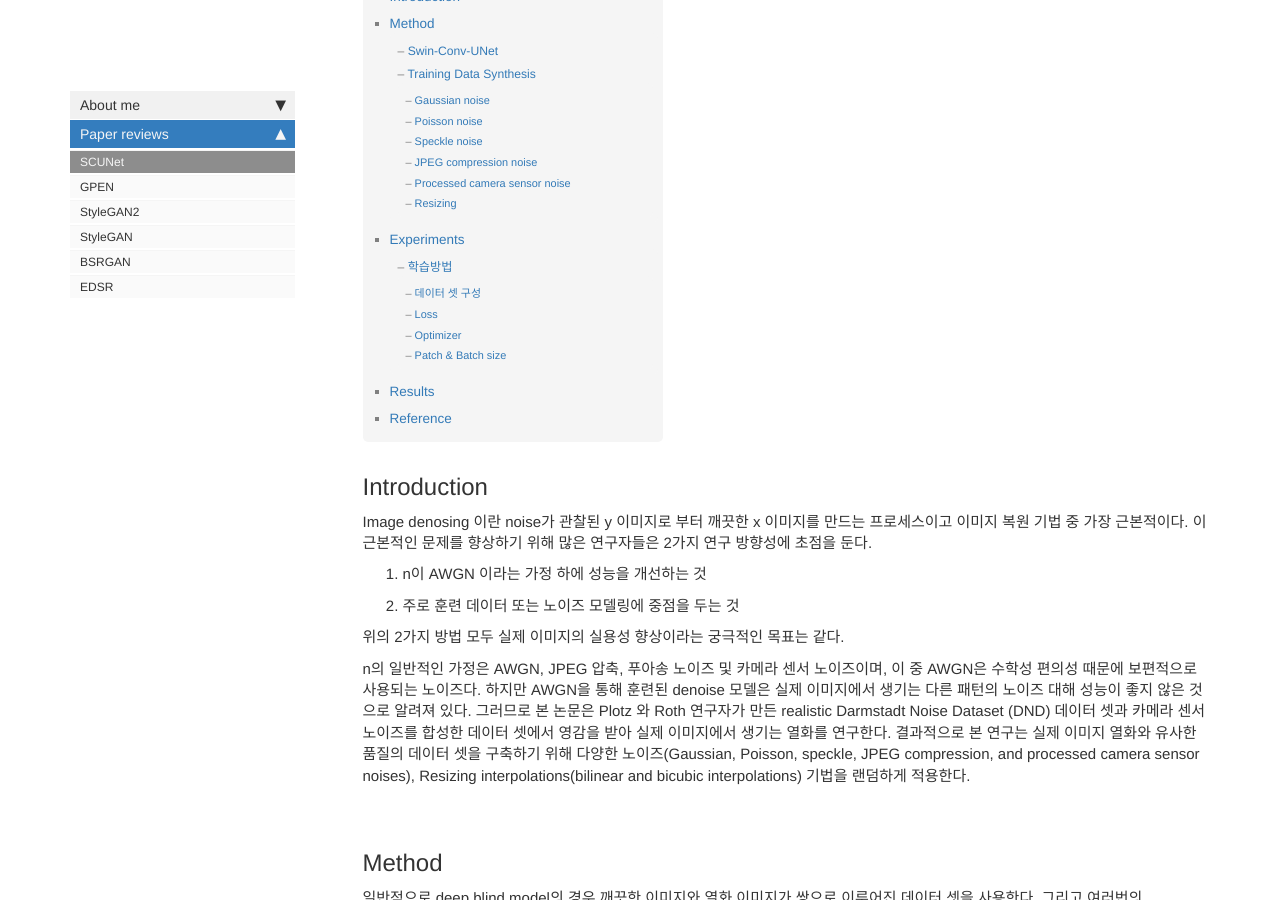
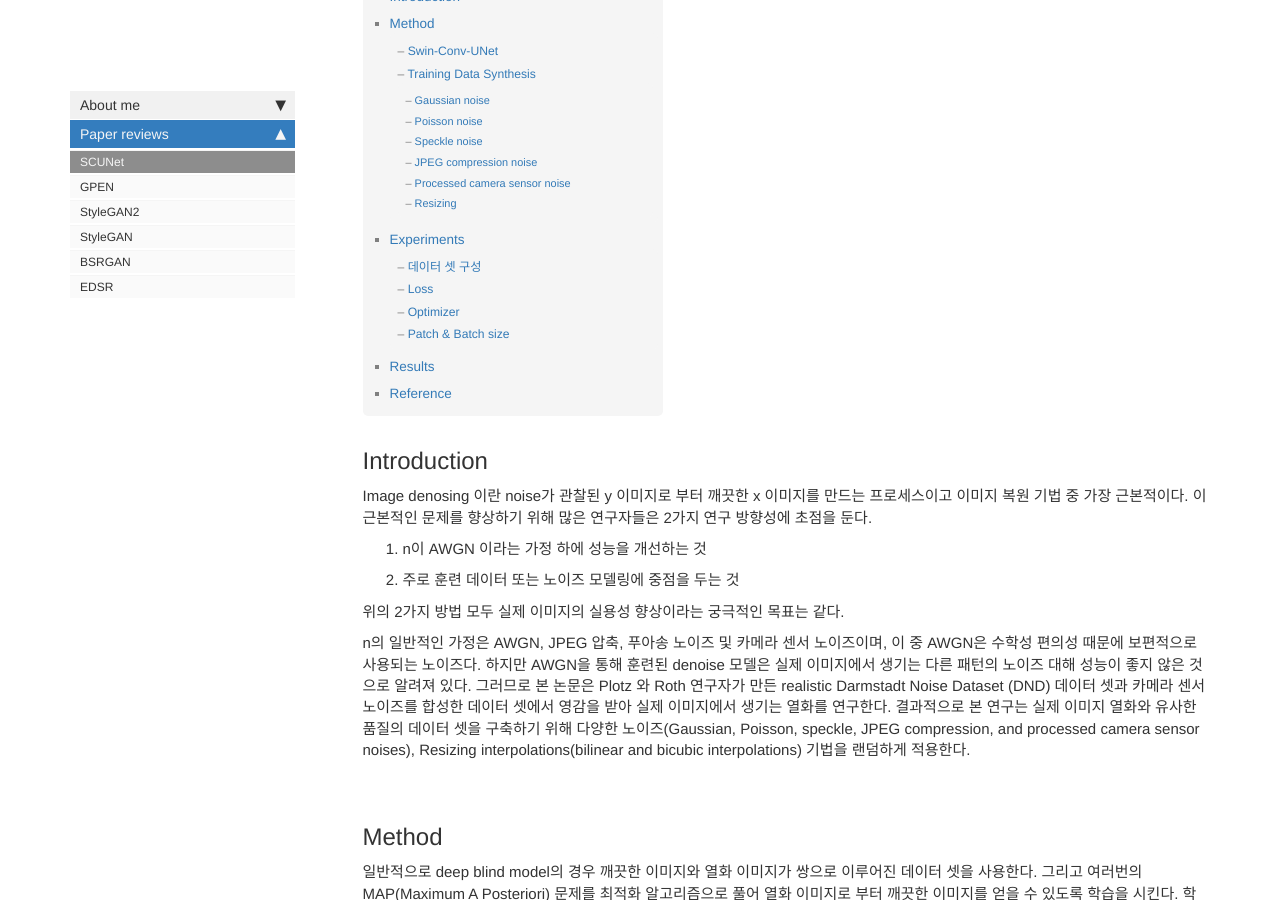
Before and after one commit to HeaseoChung/heaseochung.github.io, a Jekyll site: the page built from pages/Papers/SCUNet.md, in a window 1280 px wide and 900 px high, scrolled down 401 px. Built offline with Jekyll 4.4.1, drawn with Linux system fonts in a browser that asks for light colours; comment, search, counter and statistics services are not loaded.

Commit message:
SCUNET finalize

```diff
--- a/pages/Papers/SCUNet.md
+++ b/pages/Papers/SCUNet.md
@@ -58,21 +58,20 @@ JPEG 압축 노이즈 같은 경우 사진의 파일 사이즈를 줄일 때 생
 <br />
 
 ## Experiments
-### 학습방법
 
-#### 데이터 셋 구성
+### 데이터 셋 구성
 - DIV2K
 - Flick2K
 
-#### Loss
+### Loss
 - L1 loss
 
-#### Optimizer
+### Optimizer
 - Adam optimizer
 - Start learning rate: 1e-4
 - Decays by a factor: 0.5 every 200,000 iterations
 
-#### Patch & Batch size
+### Patch & Batch size
 - Patch size: 128x128
 - Batch size: 24
 
```
